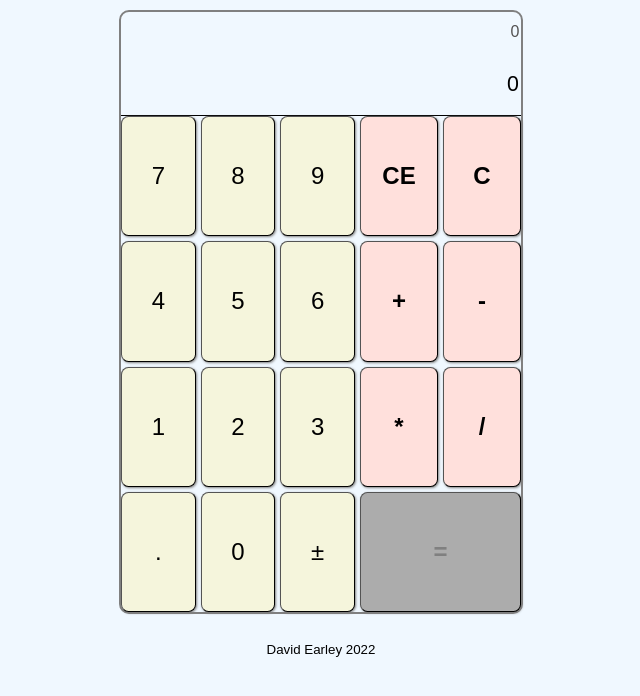
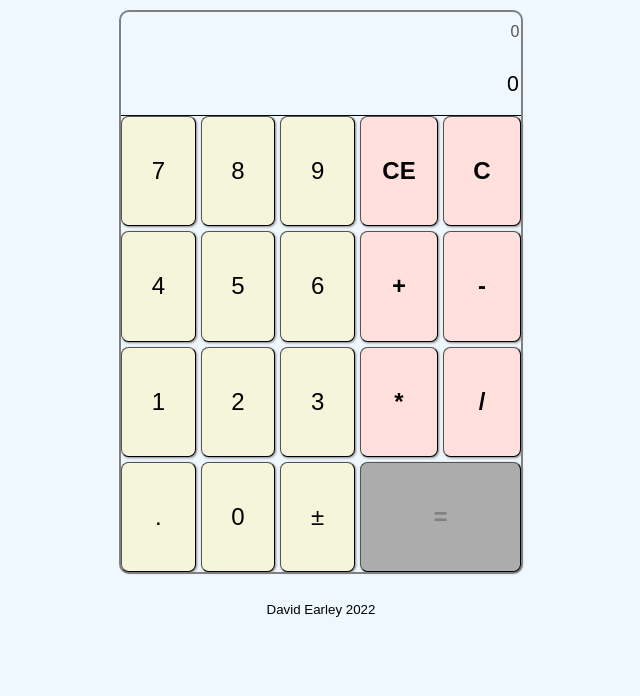
Before and after one commit to davidlate/calculator, a plain HTML site: page index.html in a window 1280 px wide. Shown: the part 60-756 px from the top of the page, without its empty margins (319-959 px from the left). Drawn offline with Linux system fonts and the light colour scheme.

Commit message:
Testing rescaling to 57vh

```diff
--- a/index.html
+++ b/index.html
@@ -3,7 +3,7 @@
 <head>
     <meta charset="UTF-8">
     <meta http-equiv="X-UA-Compatible" content="IE=edge">
-    <meta name="viewport" content="width=device-width, initial-scale=1.0">
+    <meta name="viewport" content="width=device-width, initial-scale=1.0, maximum-scale=1.0, user-scalable=no">
     <link href="style.css" rel="stylesheet">
     <script src="app.js" defer></script>
     <title>Calculator</title>
--- a/style.css
+++ b/style.css
@@ -27,7 +27,7 @@ body{
 
 
 .calculator-container{
-    height: 75vh;
+    height: 70vh;
     width: 85vw;
     max-width: 400px;
     border-radius: 10px;
@@ -63,7 +63,7 @@ body{
 }
 
 .button-container{
-    height: 62vh;
+    height: 57vh;
     display: grid;
     grid-template-columns: 3fr 1fr 1fr;
     gap: 5px;
```
